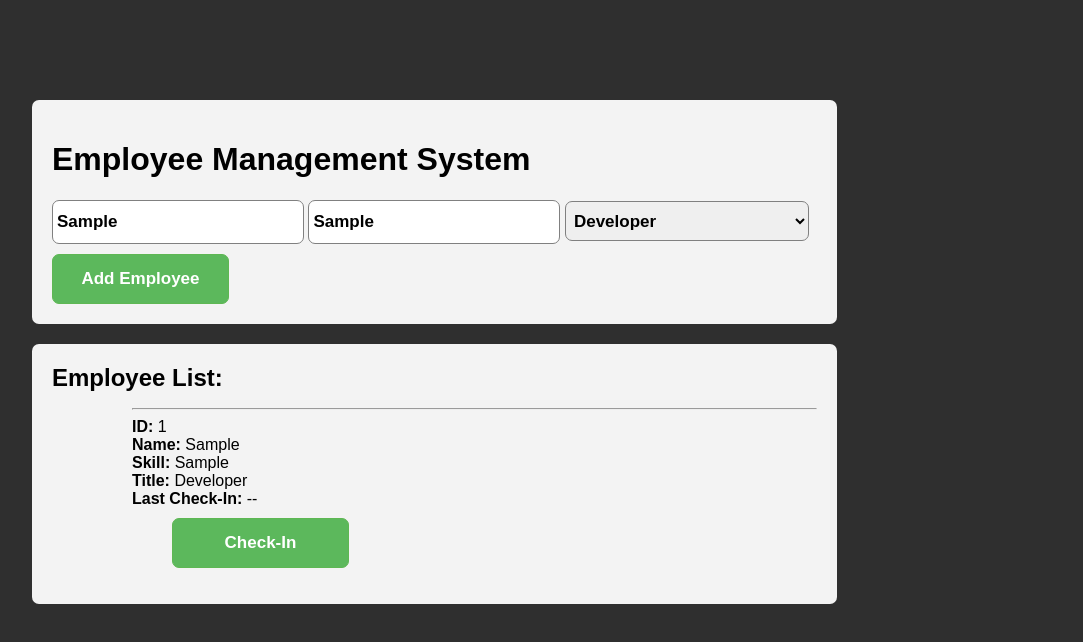
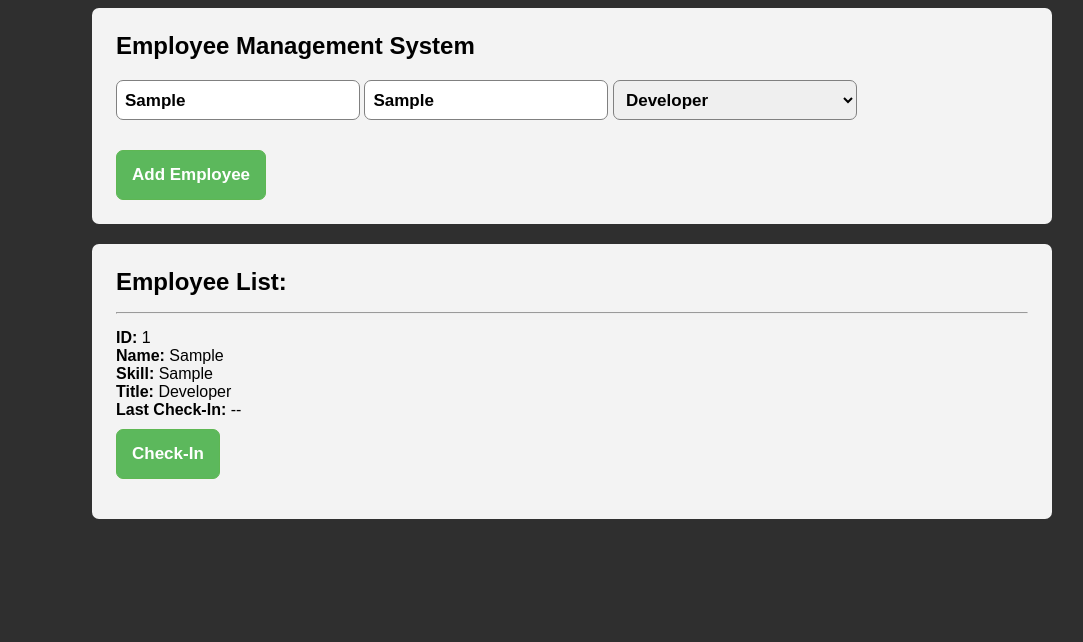
Before and after one commit to tomercaspi/EMS, a plain HTML site: page index.html in a window 1280 px wide. Both pictures are taken after typing "Sample", "Sample" into the empty fields and a click on the button "Add Employee". Shown: the whole page, without its empty margins (68-1151 px from the left). Drawn offline with nearby package versions, Linux system fonts and the light colour scheme.

Commit message:
Loading employee from localstorage

```diff
--- a/emsCSS.css
+++ b/emsCSS.css
@@ -1,26 +1,65 @@
+
+html{
+    box-sizing: border-box;
+}
+
+*,
+*:before,
+*:after {
+    box-sizing: inherit;
+}
+
 body {
     font-family: sans-serif;
     background-color: #2F2F2F;
-    margin: 100px;
+    /*margin: 100px;*/
 }
 
-h2 {
+h2, h1 {
     font-weight: 600;
     margin: 0;
 }
 
 .sectionCSS {
+    /*position: absolute;*/
     background-color: #f3f3f3;
-    width: 765px;
+   /* width: 765px;
     padding: 20px;
+    top: 100px;
+    bottom: 10px;
+    overflow: auto;
+    left: 0;
+    right: 0;*/
 }
 
+.layout-wrap{
+    max-width: 960px;
+    min-width: 585px;
+    margin: 0 auto;
+    padding: 24px;
+    /*display: flex;*/
+    /*flex-direction: column;*/
+}
 .createEmployee {
     border-radius: 7px;
 }
 
+#container ul {
+    display: inline-block;
+    width: 40%;
+}
+
+hr {
+    margin-bottom: 15px;
+    margin-top: 15px;
+}
+
 label {
     font-weight: 600;
+}
+
+.employee-info {
+    margin: 20px 0;
 }
 
 form input, form select {
@@ -30,7 +69,8 @@ form input, form select {
     border: 1px solid gray;
     font-size: 17px;
     font-weight: 600;
-    padding-left: 4px;
+    padding-left: 8px;
+    line-height: 41px;
 }
 
 fieldset {
@@ -39,18 +79,25 @@ fieldset {
     padding: 0;
 }
 
-.emloyeeList {
+.employeeList {
     margin-top: 20px;
+    overflow: auto;
+    max-height: 610px;
     border-radius: 7px;
 }
 
-li, dt, dd {
+/*.employees {
+    margin-left: inherit;
+}*/
+
+ul, li {
     list-style: none;
+    padding: 0;
 }
 
 .btn {
     /*position: relative;*/
-    width: 177px;
+    /*width: 177px;*/
     height: 50px;
     margin-top: 10px;
     background: #5cb85c;
@@ -59,7 +106,12 @@ li, dt, dd {
     font-size: 17px;
     font-weight: 600;
     color: #fff;
-    padding: 0;
+    padding: 0 15px;
+}
+
+.titleBtn {
+    display: inline-block;
+
 }
 
 /*.btn:after {
@@ -75,6 +127,7 @@ li, dt, dd {
 }*/
 
 
+/*
 dt:after {
     content: ": ";
-}
+}*/
--- a/emsJS.js
+++ b/emsJS.js
@@ -5,32 +5,59 @@
 
 var employeeArray = [];
 var countIDs = 0;
-// Returns array of objects of employees
-function getEmployees(){
-    var arr = [];
 
-    return arr;
+var Store = {
+    key: "employees",
+    save: function (data){
+        localStorage.setItem(this.key, JSON.stringify(data));
+    },
+    load: function (){
+        var localStorageItem = localStorage.getItem(this.key);
+
+        /* If there are items in the Localstorage, then I'm taking their objects and add them
+         * to the employeeArray */
+        if (localStorageItem){
+            var arr = JSON.parse(localStorageItem).entries;
+            for (var i=0; i< arr.length; i++){
+                employeeArray.push(arr[i]);
             }
+        }
+    }
+};
+
+// Returns array of objects of employees from the local store
+(function loadEmployees(){
+    Store.load();
+    // Initialize the countID's with the last object ID
+    if (employeeArray.length){
+        countIDs = employeeArray[employeeArray.length-1].id;
+        createEmployeesList();
+    }
+}());
+
+// loadEmployees();
 
 
 var buttonAddEmployee = document.getElementById("addEmployeeButton");
-buttonAddEmployee.addEventListener("click",setEmployee);
+buttonAddEmployee.addEventListener("click",getEmployee);
 
-function setEmployee(e){
-    // var employeeName = document.querySelector("input[name='employeeName']");
-    // var employeeSkill = document.querySelector("input[name='employeeSkill']");
-    // var selectField = document.querySelector("select[name='selectTitle']");
-    //var errorElement = document.querySelector("#error");
+/**
+ * Get values from a form
+ **/
+function getEmployee(e){
 
     var empName = document.querySelector("input[name='employeeName']").value;
     var empSkill = document.querySelector("input[name='employeeSkill']").value;
-    var select = document.querySelector("select[name='selectTitle']")
+    var select = document.querySelector("select[name='selectTitle']");
     var option = select.options[select.selectedIndex].text;
 
     if (!empName || !empSkill){
-        alert("You must enter employee Name or Employee Skill");
+        alert("You must fill all fields and then add an employee");
+        e.preventDefault();
+        return;
     }
 
+    /*  Creating an employee object and add it to an Array */
     var newObj = {
         id: ++countIDs,
         name: empName,
@@ -41,17 +68,45 @@ function setEmployee(e){
     }
     e.preventDefault();
 
-    employeeArray.push(newObj);
-    createEmployeesList();
-
+    /* create the employee in the HTML */
+    createEmployeesList(newObj);
 }
 
-function createEmployeesList() {
+/**
+ * Display the new Object in HTML.
+ */
+function createEmployeesList(empObj) {
+
+    if (empObj){
+        employeeArray.push(empObj);
+    }
+
     var source = document.getElementById("employee-template");
     var template = Handlebars.compile(source.innerHTML);
     var context = {
         // entries: getEmployees(),
         entries: employeeArray
+    };
+
+
+    var htmlString = template(context);
+    var htmlContainer = document.querySelector("#container");
+    htmlContainer.innerHTML = htmlString;
+
+    /* Save in Local Storage */
+    Store.save(context);
+}
+
+
+
+function onSubmit (){
+    // 1. Get values from a form
+    // 2. Create an employee object and add it to an Array
+    // 3. Display the new Object in HTML.
+    // 4. Save in Local Storage
+    Store.save(data);
+    // Store.load(<from local storage>);
+}
 
 
 /* [
@@ -80,26 +135,3 @@ function createEmployeesList() {
  actionName: "Check-In"
  }
  ]*/
-    };
-
-    var htmlString = template(context);
-    console.log(htmlString);
-    var htmlContainer = document.querySelector("#container");
-    htmlContainer.innerHTML = htmlString;
-}
-
-var Store = {
-    key: "employees",
-    save: function (data){
-        localStorage.setItem(this.key, JSON.stringify(data));
-    }
-};
-
-function onSubmit (){
-    // 1. Get values from a form
-    // 2. Create an employee object and add it to an Array
-    // 3. Display the new Object in HTML.
-    // 4. Save in Local Storage
-    Store.save(data);
-    // Store.load(<from local storage>);
-}
--- a/index.html
+++ b/index.html
@@ -7,7 +7,7 @@
 </head>
 <body>
 
-<div class="createEmployee sectionCSS">
+<section class="createEmployee sectionCSS layout-wrap">
     <h1>Employee Management System</h1>
     <form class="employeeForm" action="" method="post">
         <fieldset class="employee-info">
@@ -23,18 +23,18 @@
             <button id="addEmployeeButton" class="btn">Add Employee</button>
         </fieldset>
     </form>
-</div>
-<div class="emloyeeList sectionCSS">
+</section>
+
+<section class="employeeList sectionCSS layout-wrap">
     <h2>Employee List:</h2>
     <ul class="employees">
 
         <li class="employee">
             <div id="container"></div>
             <script id="employee-template" type="text/x-handlebars-template">
-                <!--<hr>-->
                 {{#each entries}}
+                <hr>
                 <ul class="u-clearfix">
-                    <hr>
                     <li><label for="empID">ID: </label>{{id}}</li>
                     <li><label for="empName">Name: </label>{{name}}</li>
                     <li><label for="empSkill">Skill: </label>{{skill}}</li>
@@ -42,7 +42,7 @@
                     <li><label for="empArrival">Last Check-In: </label>{{datetime}}</li>
                     <li>
                         <ul class="Employee-actions">
-                            <li><button class="btn">{{actionName}}</button></li>
+                            <li><button class="btn titleBtn">{{actionName}}</button></li>
                         </ul>
 
                     </li>
@@ -68,7 +68,7 @@
             </script>-->
         </li>
     </ul>
-</div>
+</section>
 <script src="bower_components/handlebars/handlebars.js"></script>
 <script src="emsJS.js"></script>
 </body>
```
Lines whose indentation alone changed are shown as unchanged.
